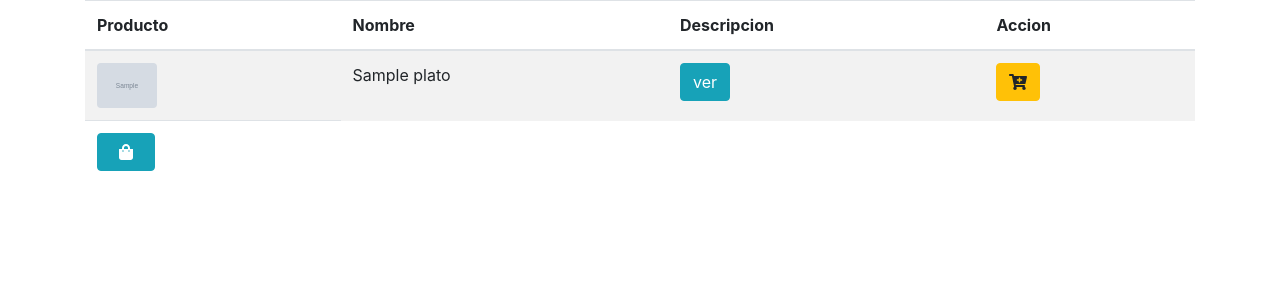
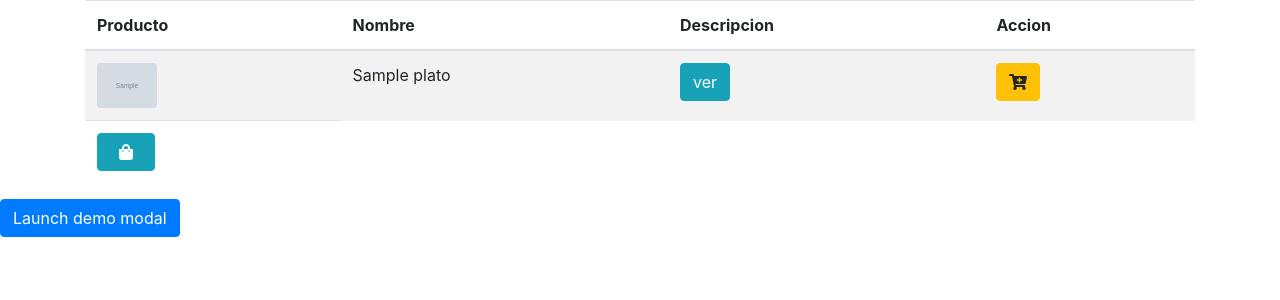
Before and after one commit to Haider99Tapiero/Proyecto-MSP, a PHP site: page /Cliente/carrito_compras.php?id=1 in a window 1280 px wide. Shown: the part 16-316 px from the top of the page. Run offline with PHP 8.4, Linux system fonts and the light colour scheme; tables that the repository leaves empty hold one stand-in row (values such as "Sample post"); grey boxes marked "Sample" are stand-in pictures; some libraries are stand-ins or nearby versions.

Commit message:
agregue un modal para ver la descripcion del plato

```diff
--- a/Cliente/Carrito_compras.php
+++ b/Cliente/Carrito_compras.php
@@ -40,7 +40,7 @@
     	<tbody><tr>
         <td><img class="rounded float-left" src="./productos/<?php echo $f['imagen'];?>" height="45" ></td>
         <td><span><?php echo $f['nombre'];?></span><br></td>
-        <td><a class="btn btn-info" href="./detalle.php?id=<?php echo $f['idPlato'];?>">ver</a></td>
+        <td><a class="btn btn-info"   data-target="#exampleModalCenter" href="carrito_compras.php?id=<?php echo $f['idPlato'];?>">ver</a></td>
         <td><a class="btn btn-warning"  href="./carritodecompras.php?id=<?php  echo $f['idPlato'];?>"><i class="fas fa-cart-plus"></i></a></td>
         </tr>
 
@@ -62,6 +62,60 @@
         </table>
     </div>
 
+    <!--///////////////////////////////////////////////////////////////-->
+<!-- Button trigger modal -->
+
+<!-- Modal -->
+<?php
+      if(isset($_GET['id'])){
+?>
+<!-- Button trigger modal -->
+<button type="button" class="btn btn-primary" data-toggle="modal" data-target="#exampleModalCenter">
+  Launch demo modal
+</button>
+<div class="modal fade" id="exampleModalCenter" tabindex="-1" role="dialog" aria-labelledby="exampleModalCenterTitle" aria-hidden="true">
+  <div class="modal-dialog modal-dialog-centered" role="document">
+    <div class="modal-content">
+      <div class="modal-header">
+        <h5 class="modal-title" id="exampleModalLongTitle">Modal title</h5>
+        <button type="button" class="close" data-dismiss="modal" aria-label="Close">
+          <span aria-hidden="true">&times;</span>
+        </button>
+      </div>
+      <div class="modal-body">
+
+        <?php
+  include ("conexion.php");
+     $consulta="select * from plato where idPlato=".$_GET['id'];
+ 	 $query=mysqli_query($conexion, $consulta);
+  		while ($f=mysqli_fetch_array($query,MYSQLI_ASSOC)) {
+  	?>
+
+			<center>
+				<img class="rounded float-left" src="./productos/<?php echo $f['imagen'];?>" height="45" ><br>
+				<span><?php echo $f['nombre'];?></span><br>
+                <span>Precio: <?php echo $f['descripcion'];?></span><br>
+				<span>Precio: <?php echo $f['precio'];?></span><br>
+				<a href="./carritodecompras.php?id=<?php  echo $f['idPlato'];?>">Añadir al carrito de compras</a>
+			</center>
+
+	<?php
+		}
+	?>
+      </div>
+      <div class="modal-footer">
+        <button type="button" class="btn btn-secondary" data-dismiss="modal">Close</button>
+        <button type="button" class="btn btn-primary">Save changes</button>
+      </div>
+    </div>
+  </div>
+</div>
+<?php
+      }
+?>
+
+
+
 	</section>
     <script src="https://code.jquery.com/jquery-3.2.1.slim.min.js" integrity="sha384-KJ3o2DKtIkvYIK3UENzmM7KCkRr/rE9/Qpg6aAZGJwFDMVNA/GpGFF93hXpG5KkN" crossorigin="anonymous"></script>
     <script src="https://cdnjs.cloudflare.com/ajax/libs/popper.js/1.12.9/umd/popper.min.js" integrity="sha384-ApNbgh9B+Y1QKtv3Rn7W3mgPxhU9K/ScQsAP7hUibX39j7fakFPskvXusvfa0b4Q" crossorigin="anonymous"></script>
```
Also changed, not shown: Cliente/carritodecompras.php (+7 -6 lines), Cliente/productos/12-03-2018-4-28pmarrozpollo.jpg (added), Cliente/productos/12-03-2018-5-12pmasd.jpg (added), Cliente/productos/12-03-2018-5-13pmarrozpollo.jpg (added), Cliente/productos/12-03-2018-5-25pmarrozpollo.jpg (added), Cliente/productos/12-03-2018-5-25pmpollo-asado.jpg (added), Cliente/productos/12-03-2018-5-32pmasd.jpg (added), Cliente/productos/12-03-2018-5-32pmdescarga.jpg (added), Personal/Admin/img-personal/12-03-2018-4-29pmarrozpollo.jpg (added).
